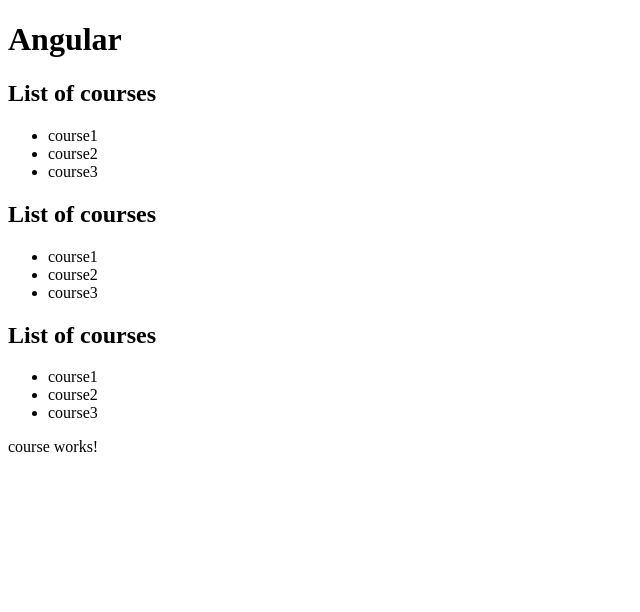
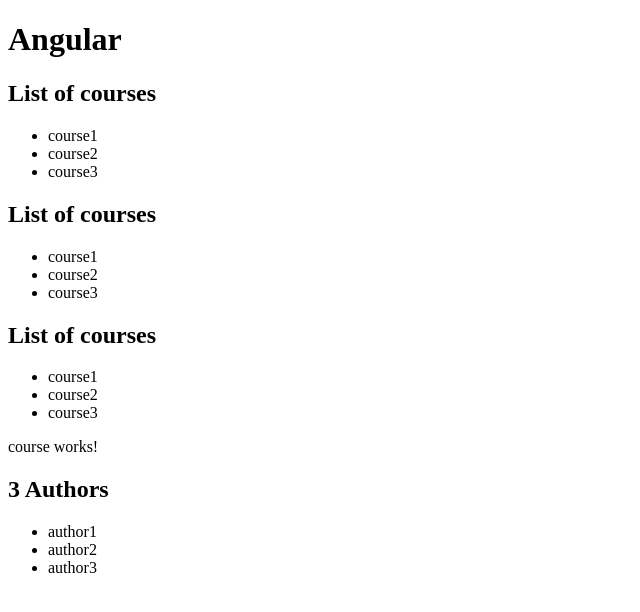
Before and after one commit to supermonkeyparadise/Angular-Brew, an Angular app in the folder mosh_the_complete_angular_course/angular_fundamentals/hello-world/: page / in a window 1280 px wide. Shown: the top 612 px of the page, without its empty margins (0-640 px from the left). Built offline with nearby package versions, Linux system fonts and the light colour scheme.

Commit message:
authors list

```diff
--- a/mosh_the_complete_angular_course/angular_fundamentals/hello-world/src/app/app.component.html
+++ b/mosh_the_complete_angular_course/angular_fundamentals/hello-world/src/app/app.component.html
@@ -3,3 +3,4 @@
 <app-courses></app-courses>
 <app-courses></app-courses>
 <app-course></app-course>
+<app-authors></app-authors>
--- /dev/null
+++ b/mosh_the_complete_angular_course/angular_fundamentals/hello-world/src/app/authors.service.ts
@@ -0,0 +1,10 @@
+import { Injectable } from '@angular/core';
+
+@Injectable({
+  providedIn: 'root'
+})
+export class AuthorsService {
+  getAuthors() {
+    return ['author1', 'author2', 'author3'];
+  }
+}
--- /dev/null
+++ b/mosh_the_complete_angular_course/angular_fundamentals/hello-world/src/app/authors/authors.component.html
@@ -0,0 +1,4 @@
+<h2>{{authors.length}} Authors</h2>
+<ul>
+  <li *ngFor='let author of authors'>{{author}}</li>
+</ul>
--- /dev/null
+++ b/mosh_the_complete_angular_course/angular_fundamentals/hello-world/src/app/authors/authors.component.ts
@@ -0,0 +1,18 @@
+import { Component, OnInit } from '@angular/core';
+
+import { AuthorsService } from './../authors.service';
+
+@Component({
+  selector: 'app-authors',
+  templateUrl: './authors.component.html',
+  styleUrls: ['./authors.component.css']
+})
+export class AuthorsComponent implements OnInit {
+  authors;
+
+  constructor(service: AuthorsService) {
+    this.authors = service.getAuthors();
+  }
+
+  ngOnInit() {}
+}
```
Also changed, not shown: mosh_the_complete_angular_course/angular_fundamentals/hello-world/src/app/app.module.ts (+9 -2 lines), mosh_the_complete_angular_course/angular_fundamentals/hello-world/src/app/authors/authors.component.css (added), 2 other files (tests, documents, lock files or other folders).
